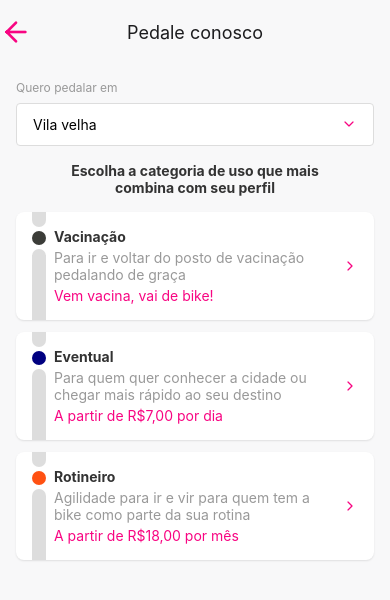
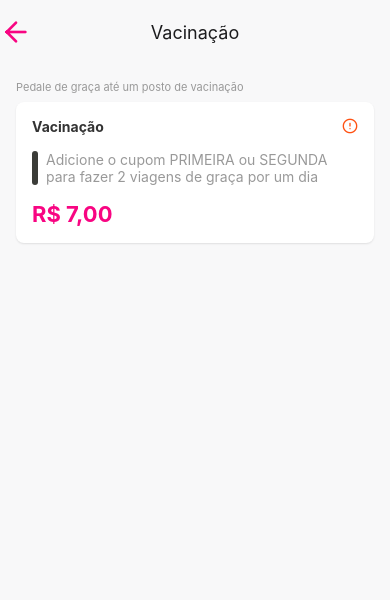
Before and after one commit to pedrobneto/tembici-clone, a React Native app: screen /ChoosePlanScreen in a window 390 px wide. Both pictures are taken after a click on the element 195 px from the left and 266 px from the top of the page. Shown: the top 600 px of the page. Built offline with nearby package versions, Linux system fonts and the light colour scheme.

Commit message:
feat: Tela opção de planos

```diff
--- a/assets/data/Plans.js
+++ b/assets/data/Plans.js
@@ -4,18 +4,77 @@ const Plans = [
         info: 'Para ir e voltar do posto de vacinação pedalando de graça',
         price: 'Vem vacina, vai de bike!',
         color: '#3b3c38',
+        options: [
+            {
+                title: 'Pedale de graça até um posto de vacinação',
+                name: 'Vacinação',
+                info: 'Adicione o cupom PRIMEIRA ou SEGUNDA para fazer 2 viagens de graça por um dia',
+                time: '',
+                price: '7,00'
+            }
+        ]
     },
     {
         name: 'Eventual',
         info: 'Para quem quer conhecer a cidade ou chegar mais rápido ao seu destino',
         price: 'A partir de R$7,00 por dia',
         color: '#000080',
+        options: [
+            {
+                title: 'Viaje com facilidade, sem compromisso',
+                name: 'Experimente grátis por 7 dias',
+                info: 'Viaje quantas vezes quiser, sem custos adicionais',
+                time: 'por até 60min durante 24h',
+                price: '0,00'
+            },
+            {
+                name: 'Plano diário',
+                info: 'Viaje quantas vezes quiser, sem custos adicionais',
+                time: 'por até 60min durante 24h',
+                price: '7,00'
+            },
+            {
+                name: 'Passe 3 dias',
+                info: 'Viaje quantas vezes quiser, sem custos adicionais',
+                time: 'por até 60min durante 3 dias',
+                price: '12,00'
+            },
+            {
+                name: 'Assinatura mensal',
+                info: 'Viaje quantas vezes quiser, sem custos adicionais',
+                time: 'por até 60min durante o mês',
+                price: '18,00'
+            }
+        ]
     },
     {
         name: 'Rotineiro',
         info: 'Agilidade para ir e vir para quem tem a bike como parte da sua rotina',
         price: 'A partir de R$18,00 por mês',
         color: '#FF5112',
+        options: [
+            {
+                title: 'Pague por mês',
+                name: 'Assinatura mensal',
+                info: 'Viaje quantas vezes quiser, sem custos adicionais',
+                time: 'por até 60min durante o mês',
+                price: '18,00'
+            },
+            {
+                title: 'Pague por trimestre',
+                name: 'Assinatura trimestral',
+                info: 'Viaje quantas vezes quiser, sem custos adicionais',
+                time: 'por até 60min durante três meses',
+                price: '45,00'
+            },
+            {
+                title: 'Pague por ano',
+                name: 'Assinatura anual',
+                info: 'Viaje quantas vezes quiser, sem custos adicionais',
+                time: 'por até 60min durante o ano',
+                price: '140,00'
+            }
+        ]
     }
 ]
 
--- /dev/null
+++ b/src/components/plan/Card.js
@@ -0,0 +1,124 @@
+import React from 'react'
+import {
+    View,
+    Text,
+    StyleSheet, TouchableOpacity
+} from 'react-native'
+import Feather from 'react-native-vector-icons/Feather'
+
+import colors from '../../../assets/colors'
+
+const Card = ({ title, name, info, time, price, color }) => {
+    return (
+        <>
+            {title ? (
+                <Text style={styles.titleText}>
+                    {title}
+                </Text>
+            ) : null}
+            <View style={styles.container}>
+                <TouchableOpacity style={styles.btnContainer}>
+                    <View style={styles.titleContainer}>
+                        <Text style={styles.nameText}>
+                            {name}
+                        </Text>
+                        <TouchableOpacity>
+                            <Feather name="alert-circle" size={16} color='#FF5112' />
+                        </TouchableOpacity>
+                    </View>
+                    <View style={styles.contentContainer}>
+                        <View style={[styles.line, { backgroundColor: color }]} />
+                        <View style={styles.infoContainer}>
+                            <Text style={styles.infoText}>
+                                {info}
+                            </Text>
+                            {time ? (
+                                <Text style={styles.infoText}>
+                                    {time}
+                                </Text>
+                            ) : null}
+                        </View>
+                    </View>
+                    <View style={styles.priceContainer}>
+                        <Text style={styles.priceText}>
+                            R$ {price}
+                        </Text>
+                    </View>
+                </TouchableOpacity>
+            </View>
+        </>
+    )
+}
+export default Card
+
+const styles = StyleSheet.create({
+    container: {
+        borderRadius: 8,
+        marginBottom: 12,
+        backgroundColor: colors.white,
+        shadowColor: "#000",
+        shadowOffset: {
+            width: 0,
+            height: 1,
+        },
+        shadowOpacity: 0.1,
+        shadowRadius: 2,
+        elevation: 2
+    },
+
+    btnContainer: {
+        padding: 16,
+    },
+
+    titleContainer: {
+        flexDirection: 'row',
+        alignItems: 'center',
+        justifyContent: 'space-between'
+    },
+
+    titleText: {
+        fontSize: 11,
+        marginBottom: 8,
+        color: colors.darkGray
+    },
+
+    nameText: {
+        fontSize: 14,
+        color: '#333',
+        fontWeight: 'bold'
+    },
+
+    contentContainer: {
+        flexDirection: 'row',
+        alignItems: 'center',
+        marginTop: 16,
+    },
+
+    infoContainer: {
+        justifyContent: 'space-between',
+        flexShrink: 1
+    },
+
+    infoText: {
+        fontSize: 14,
+        color: colors.darkGray
+    },
+
+    line: {
+        width: 6,
+        borderRadius: 4,
+        height: '100%',
+        marginRight: 8,
+        backgroundColor: 'red'
+    },
+
+    priceContainer: {
+        marginTop: 16
+    },
+
+    priceText: {
+        fontSize: 22,
+        color: colors.pink,
+        fontWeight: 'bold'
+    },
+})
--- a/src/routes/auth.routes.js
+++ b/src/routes/auth.routes.js
@@ -1,5 +1,6 @@
 import React from 'react'
 import { createNativeStackNavigator } from '@react-navigation/native-stack'
+
 import WelcomeScreen from '../screens/WelcomeScreen'
 import LoginScreen from '../screens/LoginScreen'
 import RegisterScreen from '../screens/RegisterScreen'
@@ -7,6 +8,7 @@ import BackButton from '../components/global/BackButton'
 import FinishRegScreen from '../screens/FinishRegScreen'
 import HomeScreen from '../screens/HomeScreen'
 import ChoosePlanScreen from '../screens/ChoosePlanScreen'
+import PlanListScreen from '../screens/PlanListScreen'
 
 import colors from '../../assets/colors'
 
@@ -61,6 +63,11 @@ const AuthRoutes = (props) => {
                 component={ChoosePlanScreen}
                 options={{ title: 'Pedale conosco' }}
             />
+            <Stack.Screen
+                name='PlanListScreen'
+                component={PlanListScreen}
+                options={({ route }) => ({ title: route.params.title })}
+            />
         </Stack.Navigator>
     )
 }
--- a/src/screens/ChoosePlanScreen/index.js
+++ b/src/screens/ChoosePlanScreen/index.js
@@ -15,7 +15,7 @@ import Card from '../../components/choosePlan/Card'
 import Plans from '../../../assets/data/Plans'
 import colors from '../../../assets/colors'
 
-const ChoosePlanScreen = (props) => {
+const ChoosePlanScreen = ({ navigation }) => {
 
     const cardAnimation = useRef(new Animated.Value(0)).current
     const [loading, setLoading] = useState(true)
@@ -63,6 +63,14 @@ const ChoosePlanScreen = (props) => {
                                 animValue={cardAnimation}
                                 index={index}
                                 key={index}
+                                onPress={() => navigation.navigate(
+                                    'PlanListScreen',
+                                    {
+                                        plans: plan.options,
+                                        color: plan.color,
+                                        title: plan.name
+                                    })
+                                }
                             />
                         ))
                     )}
--- /dev/null
+++ b/src/screens/PlanListScreen/index.js
@@ -0,0 +1,52 @@
+import React from 'react'
+import {
+    View,
+    Text,
+    StyleSheet, ScrollView
+} from 'react-native'
+import colors from '../../../assets/colors'
+import Card from '../../components/plan/Card'
+
+const PlanListScreen = ({ route }) => {
+
+    const plans = route.params ? route.params.plans : null
+    const color = route.params ? route.params.color : null
+
+    return (
+        <ScrollView
+            style={styles.container}
+            contentContainerStyle={styles.contentContainer}
+        >
+            {plans ? (
+                plans.map((plan, index) => (
+                    <Card
+                        title={plan.title}
+                        name={plan.name}
+                        info={plan.info}
+                        time={plan.time}
+                        price={plan.price}
+                        key={index}
+                        color={color}
+                    />
+                ))
+            ) : (
+                    <Text>
+                        Erro
+                    </Text>
+                )}
+
+        </ScrollView>
+    )
+}
+export default PlanListScreen
+
+const styles = StyleSheet.create({
+    container: {
+        flex: 1,
+        backgroundColor: colors.background
+    },
+
+    contentContainer: {
+        padding: 16
+    }
+})
```
